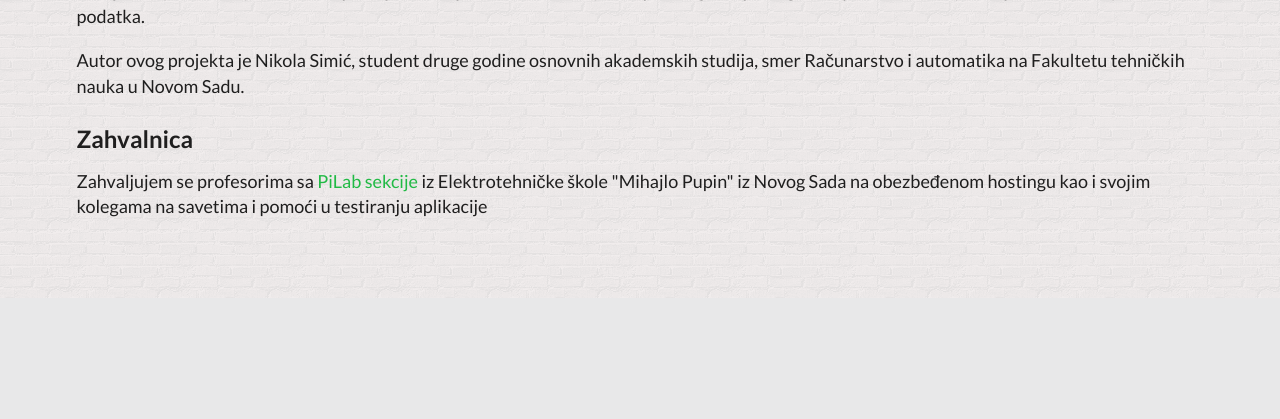
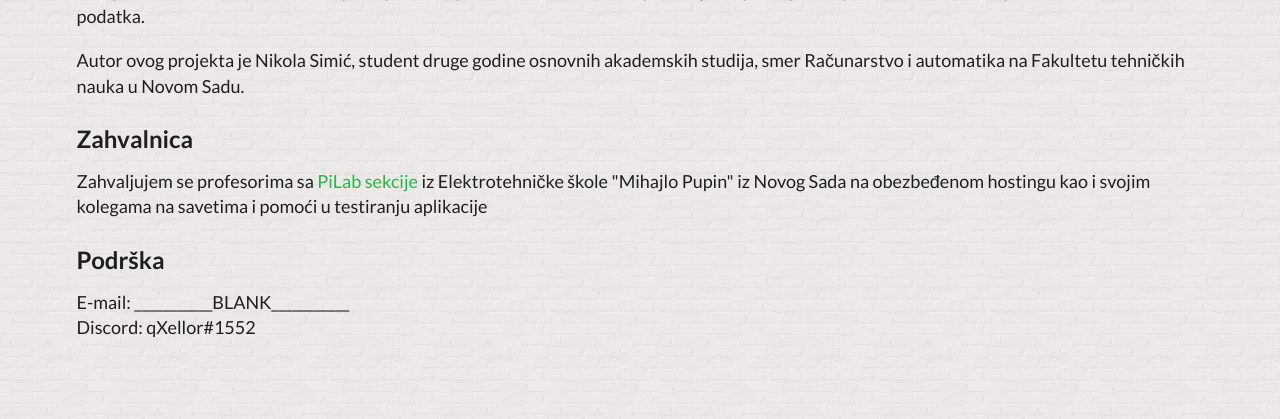
Before and after one commit to dXellor/radb, a Django app: page /about in a window 1280 px wide. Shown: the part 655-1074 px from the top of the page. Before the commit the page ends 872 px from the top, so only its background shows below. Run offline with Django 4.2, Linux system fonts and the light colour scheme.

Commit message:
added support info

```diff
--- a/templates/data/about.html
+++ b/templates/data/about.html
@@ -40,7 +40,12 @@
     savetima i pomoći u testiranju aplikacije
 </p>
 
-
+<h2>Podrška</h2>
+<p style="font-size: large" >
+    E-mail: ___________BLANK___________
+    <br>
+    Discord: qXellor#1552
+</p>
 
 <br><br><br>
 
```
